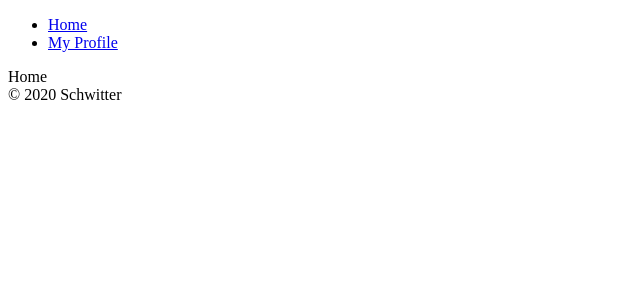
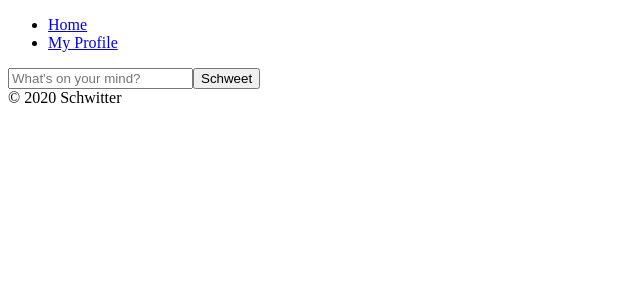
Before and after one commit to Dobuzi/schwitter, a React (Create React App) app: page /#/ in a window 1280 px wide. Shown: the top 300 px of the page, without its empty margins (0-640 px from the left). Built offline with nearby package versions, Linux system fonts and the light colour scheme; no server answers; sample sign-in values are in the browser's storage.

Commit message:
schweet set up

```diff
--- a/src/fbase.js
+++ b/src/fbase.js
@@ -1,5 +1,6 @@
 import * as firebase from "firebase/app";
 import "firebase/auth";
+import "firebase/database";
 
 // Your web app's Firebase configuration
 var firebaseConfig = {
--- a/src/routes/Home.js
+++ b/src/routes/Home.js
@@ -1,5 +1,30 @@
-import React from "react";
+import React, { useState } from "react";
 
-const Home = () => <span>Home</span>;
+const Home = () => {
+    const [schweet, setSchweet] = useState("");
+    const onSubmit = (event) => {
+        event.preventDefault();
+    };
+    const onChange = (event) => {
+        const {
+            target: { value },
+        } = event;
+        setSchweet(value);
+    };
+    return (
+        <div>
+            <form onSubmit={onSubmit}>
+                <input
+                    value={schweet}
+                    onChange={onChange}
+                    type="text"
+                    placeholder="What's on your mind?"
+                    maxLength={120}
+                />
+                <input type="submit" value="Schweet" />
+            </form>
+        </div>
+    );
+};
 
 export default Home;
```
